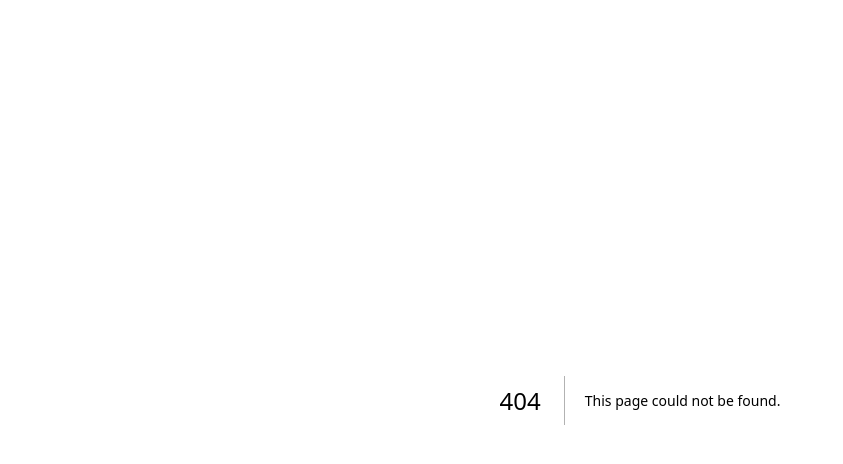
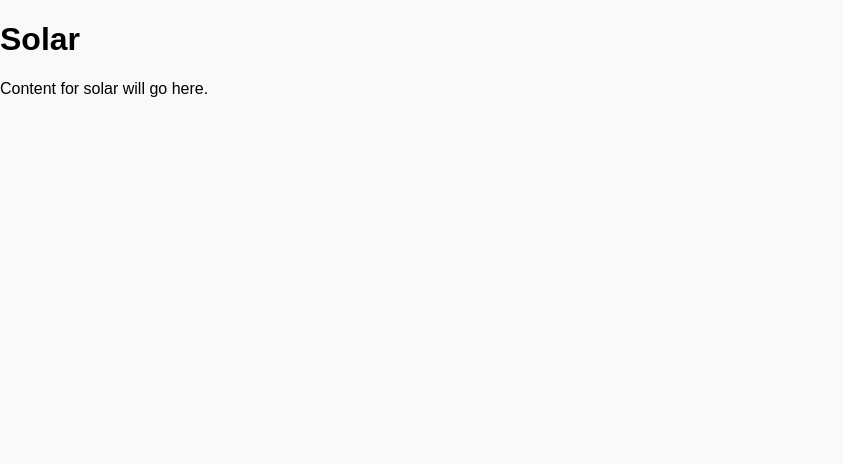
Before and after one commit to Abdayemco/Abdayem, a Next.js app: page /solar in a window 1280 px wide. Before the commit this address had no page. Shown: the top 464 px of the page, without its empty margins (0-843 px from the left). Built offline with nearby package versions, Linux system fonts and the light colour scheme.

Commit message:
Add files via upload

```diff
--- /dev/null
+++ b/app/solar/page.jsx
@@ -0,0 +1,9 @@
+
+export default function SolarPage() {
+  return (
+    <div>
+      <h1>Solar</h1>
+      <p>Content for solar will go here.</p>
+    </div>
+  );
+}
```
